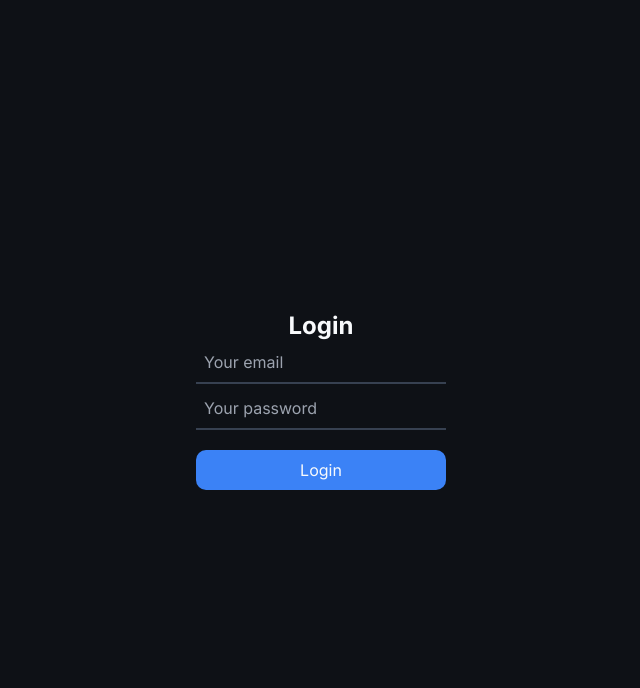
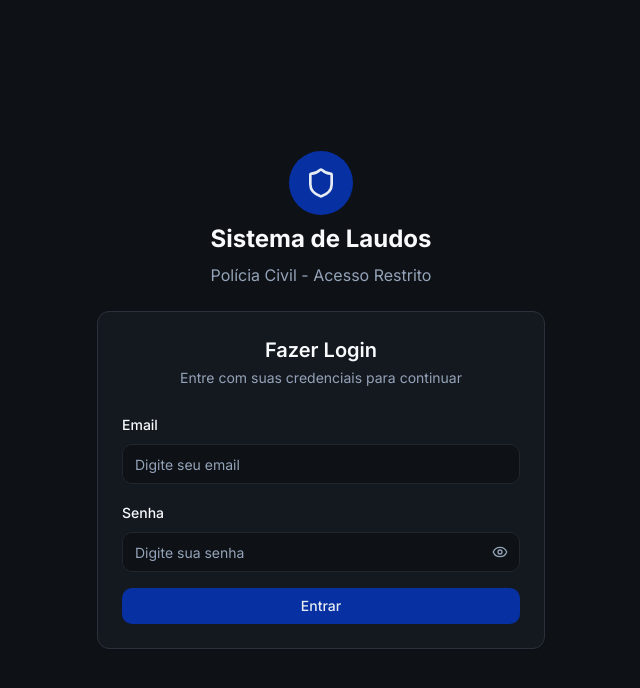
Before and after one commit to Beatriz-ux/laudos-dpt, a Next.js app: page /auth/login in a window 1280 px wide. Shown: the top 688 px of the page, without its empty margins (319-959 px from the left). Built offline with nearby package versions, Linux system fonts and the light colour scheme; no server answers.

Commit message:
feat: refactor login form for improved user experience and error handling

```diff
--- a/src/app/auth/login/form.tsx
+++ b/src/app/auth/login/form.tsx
@@ -1,55 +1,205 @@
-"use client";
+"use client"
 
-import { useRouter } from "next/navigation";
-import { toast } from "react-toastify";
+import { useState } from "react"
+import { useRouter } from "next/navigation"
+import { Shield, Eye, EyeOff, AlertCircle } from "lucide-react"
+import { toast } from "react-toastify"
+import { login } from "@/actions/auth/login"
 
-import { login } from "@/actions/auth/login";
+export default function LoginForm() {
+  const router = useRouter()
 
-export default function Form() {
-  const router = useRouter();
+  const [formData, setFormData] = useState({
+    email: "",
+    password: "",
+    newPassword: "",
+  })
+  const [showPassword, setShowPassword] = useState(false)
+  const [showNewPassword, setShowNewPassword] = useState(false)
+  const [mustChangePassword, setMustChangePassword] = useState(false)
+  const [isSubmitting, setIsSubmitting] = useState(false)
+  const [error, setError] = useState("")
 
-  async function loginClient(formData: FormData) {
+  const handleSubmit = async (e: React.FormEvent) => {
+    e.preventDefault()
+    setError("")
+    setIsSubmitting(true)
+
+    try {
       const res = await login({
-      email: formData.get("email") as string,
-      password: formData.get("password") as string,
-    });
+        email: formData.email,
+        password: formData.password,
+        newPassword: mustChangePassword ? formData.newPassword : undefined,
+      })
 
-    if ("error" in res) {
-      toast.error(res.error);
-    } else {
-      toast.success("Login realizado com sucesso");
+      if (res.success && res.data) {
+        toast.success("Login realizado com sucesso")
 
         // Redireciona para o dashboard apropriado baseado na role
-      if (res.data?.role === "AGENT") {
-        router.push("/agent/dashboard");
-      } else if (res.data?.role === "OFFICER") {
-        router.push("/officer/dashboard");
+        if (res.data.role === "AGENT") {
+          router.push("/agent/dashboard")
+        } else if (res.data.role === "OFFICER") {
+          router.push("/officer/dashboard")
         } else {
-        router.push("/");
+          router.push("/")
         }
+      } else if (res.error) {
+        if (res.error === "MUST_CHANGE_PASSWORD") {
+          setMustChangePassword(true)
+          setError("É necessário alterar sua senha no primeiro acesso")
+        } else {
+          setError(res.error)
+        }
+      }
+    } catch (err: any) {
+      setError(err.message || "Erro ao fazer login")
+    } finally {
+      setIsSubmitting(false)
     }
   }
 
+  const handleInputChange = (field: string, value: string) => {
+    setFormData((prev) => ({ ...prev, [field]: value }))
+    if (error) setError("")
+  }
+
   return (
-    <form action={loginClient} className="flex flex-col gap-1">
+    <div className="min-h-screen flex items-center justify-center bg-background p-4">
+      <div className="w-full max-w-md space-y-6">
+        {/* Header */}
+        <div className="text-center space-y-2">
+          <div className="flex justify-center">
+            <div className="w-16 h-16 bg-primary rounded-full flex items-center justify-center">
+              <Shield className="h-8 w-8 text-primary-foreground" />
+            </div>
+          </div>
+          <h1 className="text-2xl font-bold text-foreground">Sistema de Laudos</h1>
+          <p className="text-muted-foreground">Polícia Civil - Acesso Restrito</p>
+        </div>
+
+        {/* Login Card */}
+        <div className="rounded-lg border bg-card shadow-sm">
+          <div className="p-6 space-y-1">
+            <h2 className="text-xl font-semibold text-center">
+              {mustChangePassword ? "Alterar Senha" : "Fazer Login"}
+            </h2>
+            <p className="text-sm text-muted-foreground text-center">
+              {mustChangePassword
+                ? "Por segurança, altere sua senha no primeiro acesso"
+                : "Entre com suas credenciais para continuar"}
+            </p>
+          </div>
+          <div className="p-6 pt-0">
+            <form onSubmit={handleSubmit} className="space-y-4">
+              {/* Email */}
+              <div className="space-y-2">
+                <label htmlFor="email" className="text-sm font-medium leading-none">
+                  Email
+                </label>
                 <input
+                  id="email"
                   type="email"
-        placeholder="Your email"
-        name="email"
-        className="p-2 bg-transparent border-b-2 border-gray-700"
+                  placeholder="Digite seu email"
+                  value={formData.email}
+                  onChange={(e) => handleInputChange("email", e.target.value)}
+                  required
+                  disabled={isSubmitting}
+                  className="flex h-10 w-full rounded-md border border-input bg-background px-3 py-2 text-sm ring-offset-background file:border-0 file:bg-transparent file:text-sm file:font-medium placeholder:text-muted-foreground focus-visible:outline-none focus-visible:ring-2 focus-visible:ring-ring focus-visible:ring-offset-2 disabled:cursor-not-allowed disabled:opacity-50"
                 />
+              </div>
+
+              {/* Password */}
+              <div className="space-y-2">
+                <label htmlFor="password" className="text-sm font-medium leading-none">
+                  {mustChangePassword ? "Senha Atual" : "Senha"}
+                </label>
+                <div className="relative">
                   <input
-        type="password"
-        placeholder="Your password"
-        name="password"
-        className="p-2 bg-transparent border-b-2 border-gray-700"
+                    id="password"
+                    type={showPassword ? "text" : "password"}
+                    placeholder="Digite sua senha"
+                    value={formData.password}
+                    onChange={(e) => handleInputChange("password", e.target.value)}
+                    required
+                    disabled={isSubmitting}
+                    className="flex h-10 w-full rounded-md border border-input bg-background px-3 py-2 text-sm ring-offset-background file:border-0 file:bg-transparent file:text-sm file:font-medium placeholder:text-muted-foreground focus-visible:outline-none focus-visible:ring-2 focus-visible:ring-ring focus-visible:ring-offset-2 disabled:cursor-not-allowed disabled:opacity-50 pr-10"
                   />
                   <button
+                    type="button"
+                    className="absolute right-0 top-0 h-full px-3 py-2 hover:bg-transparent"
+                    onClick={() => setShowPassword(!showPassword)}
+                    disabled={isSubmitting}
+                  >
+                    {showPassword ? (
+                      <EyeOff className="h-4 w-4 text-muted-foreground" />
+                    ) : (
+                      <Eye className="h-4 w-4 text-muted-foreground" />
+                    )}
+                  </button>
+                </div>
+              </div>
+
+              {/* New Password (if must change) */}
+              {mustChangePassword && (
+                <div className="space-y-2">
+                  <label htmlFor="newPassword" className="text-sm font-medium leading-none">
+                    Nova Senha
+                  </label>
+                  <div className="relative">
+                    <input
+                      id="newPassword"
+                      type={showNewPassword ? "text" : "password"}
+                      placeholder="Digite sua nova senha"
+                      value={formData.newPassword}
+                      onChange={(e) => handleInputChange("newPassword", e.target.value)}
+                      required
+                      disabled={isSubmitting}
+                      className="flex h-10 w-full rounded-md border border-input bg-background px-3 py-2 text-sm ring-offset-background file:border-0 file:bg-transparent file:text-sm file:font-medium placeholder:text-muted-foreground focus-visible:outline-none focus-visible:ring-2 focus-visible:ring-ring focus-visible:ring-offset-2 disabled:cursor-not-allowed disabled:opacity-50 pr-10"
+                      minLength={8}
+                    />
+                    <button
+                      type="button"
+                      className="absolute right-0 top-0 h-full px-3 py-2 hover:bg-transparent"
+                      onClick={() => setShowNewPassword(!showNewPassword)}
+                      disabled={isSubmitting}
+                    >
+                      {showNewPassword ? (
+                        <EyeOff className="h-4 w-4 text-muted-foreground" />
+                      ) : (
+                        <Eye className="h-4 w-4 text-muted-foreground" />
+                      )}
+                    </button>
+                  </div>
+                  <p className="text-xs text-muted-foreground">Mínimo de 8 caracteres</p>
+                </div>
+              )}
+
+              {/* Error Alert */}
+              {error && (
+                <div className="rounded-lg border border-destructive bg-destructive/10 p-4">
+                  <div className="flex items-start gap-3">
+                    <AlertCircle className="h-4 w-4 text-destructive mt-0.5" />
+                    <p className="text-sm text-destructive">{error}</p>
+                  </div>
+                </div>
+              )}
+
+              {/* Submit Button */}
+              <button
                 type="submit"
-        className="mt-4 px-4 py-2 bg-blue-500 rounded-md hover:bg-blue-700 transition-all"
+                disabled={isSubmitting}
+                className="w-full inline-flex items-center justify-center rounded-md bg-primary px-4 py-2 text-sm font-medium text-primary-foreground hover:bg-primary/90 disabled:pointer-events-none disabled:opacity-50"
               >
-        Login
+                {isSubmitting
+                  ? "Entrando..."
+                  : mustChangePassword
+                  ? "Alterar Senha"
+                  : "Entrar"}
               </button>
             </form>
-  );
+          </div>
+        </div>
+      </div>
+    </div>
+  )
 }
--- a/src/app/auth/login/page.tsx
+++ b/src/app/auth/login/page.tsx
@@ -1,6 +1,6 @@
 import { redirect } from "next/navigation"
 import { getCurrentUser } from "@/modules/auth"
-import Form from "./form"
+import LoginForm from "./form"
 
 export default async function Login() {
 	const user = await getCurrentUser()
@@ -14,10 +14,5 @@ export default async function Login() {
 		}
 	}
 
-	return (
-		<main className="flex min-h-dvh flex-col items-center justify-center p-24">
-			<h1 className="text-2xl font-bold">Login</h1>
-			<Form />
-		</main>
-	)
+	return <LoginForm />
 }
```
Lines whose indentation alone changed are shown as unchanged.
